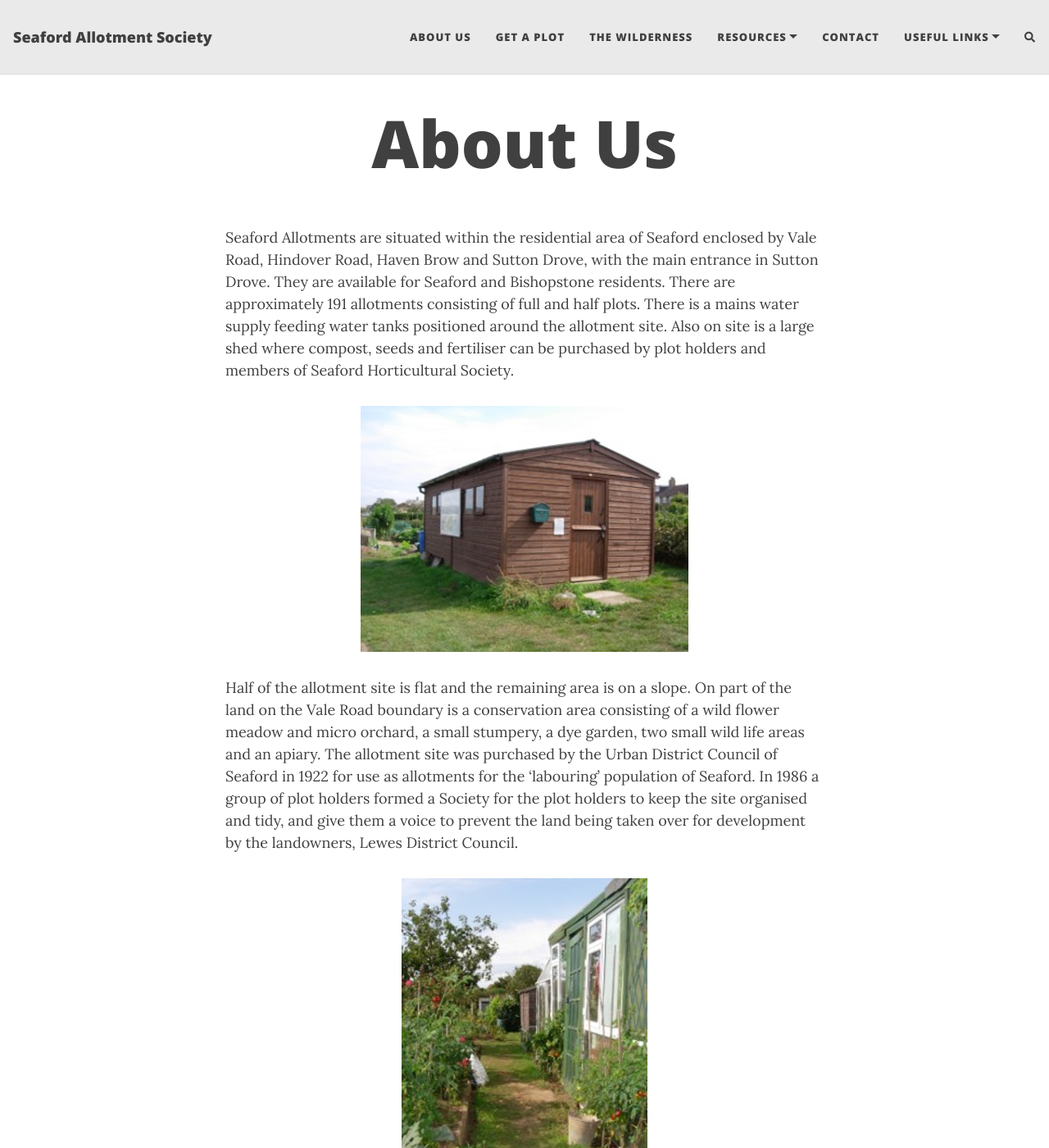
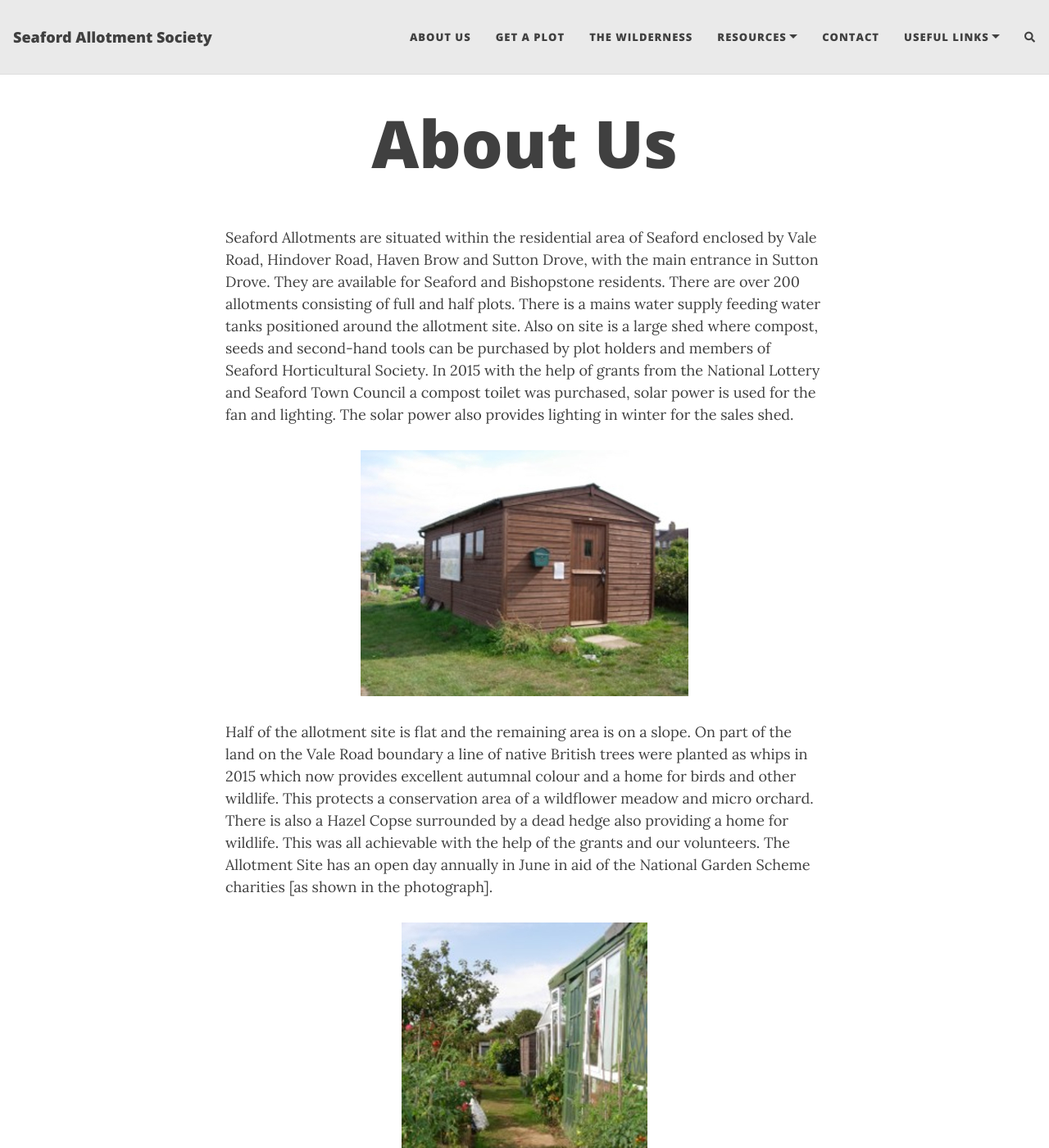
Before and after one commit to Croftie48/salg.github.io, a Jekyll site: the page built from aboutme.md, in a window 1280 px wide and 1400 px high. Shown: the whole window at 82% size. Built offline with Jekyll 4.4.1, drawn with Linux system fonts in a browser that asks for light colours; nearby versions of some CDN libraries; comment, search, counter and statistics services are not loaded; some of the changed text lies outside the part shown.

Commit message:
Update aboutme.md

```diff
--- a/aboutme.md
+++ b/aboutme.md
@@ -3,24 +3,26 @@
 title: About Us
 ---
 
-Seaford Allotments are situated within the residential area of Seaford enclosed by Vale Road, Hindover Road, Haven Brow and Sutton Drove, with the main entrance in Sutton Drove. They are available for Seaford and Bishopstone residents.
-There are approximately 191 allotments consisting of full and half plots. There is a mains water supply feeding water tanks positioned around the allotment site. Also on site is a large shed where compost, seeds and fertiliser can be purchased by plot holders and members of Seaford Horticultural Society.
+Seaford Allotments are situated within the residential area of Seaford enclosed by Vale Road, Hindover Road, Haven Brow and Sutton Drove, with the main entrance in Sutton Drove.
+They are available for Seaford and Bishopstone residents.
+There are over 200 allotments consisting of full and half plots. There is a mains water supply feeding water tanks positioned around the allotment site. Also on site is a large shed where compost, seeds and second-hand tools can be purchased by plot holders and members of Seaford Horticultural Society. In 2015 with the help of grants from the National Lottery and Seaford Town Council a compost toilet was purchased, solar power is used for the fan and lighting. The solar power also provides lighting in winter for the sales shed.
 
 <p align="center">
   <img width="400" height="300" src="https://croftie48.github.io/salg.github.io/assets/img/disthut.jpg">
 </p>
 
-Half of the allotment site is flat and the remaining area is on a slope. On part of the land on the Vale Road boundary is a conservation area consisting of a wild flower meadow and micro orchard, a small stumpery, a dye garden, two small wild life areas and an apiary.
-The allotment site was purchased by the Urban District Council of Seaford in 1922 for use as allotments for the ‘labouring’ population of Seaford.
-In 1986 a group of plot holders formed a Society for the plot holders to keep the site organised and tidy, and give them a voice to prevent the land being taken over for development by the landowners, Lewes District Council.
+Half of the allotment site is flat and the remaining area is on a slope. On part of the land on the Vale Road boundary a line of native British trees were planted as whips in 2015 which now provides excellent autumnal colour and a home for birds and other wildlife. This protects a conservation area of a wildflower meadow and micro orchard. There is also a Hazel Copse surrounded by a dead hedge also providing a home for wildlife. This was all achievable with the help of the grants and our volunteers.
+The Allotment Site has an open day annually in June in aid of the National Garden Scheme charities [as shown in the photograph].
 
 <p align="center">
   <img width="300" height="400" src="https://croftie48.github.io/salg.github.io/assets/img/plothouse.jpg">
 </p>
 
+### History:
+The allotment site was purchased by the Urban District Council of Seaford in 1922 for use as allotments for the ‘labouring’ population of Seaford.
+In 1986 a group of plot holders formed a Society for the plot holders to keep the site organised and tidy, and give them a voice to prevent the land being taken over for development by the landowners, Lewes District Council. The Society was named as the Allotment Section of Seaford & District Horticultural Society.
 In 1990 the Seaford Allotment Society was formed as an independent group.
 In 1999 the site was transferred from Lewes District Council to Seaford Town Council and in March 2000 the Society negotiated a self-management agreement with Seaford Town Council who are the landlords.
 
-### Michael Hine
-
-### Chairman 2020
+### Michael Hine – Chairman
+### Updated January 2024
```
